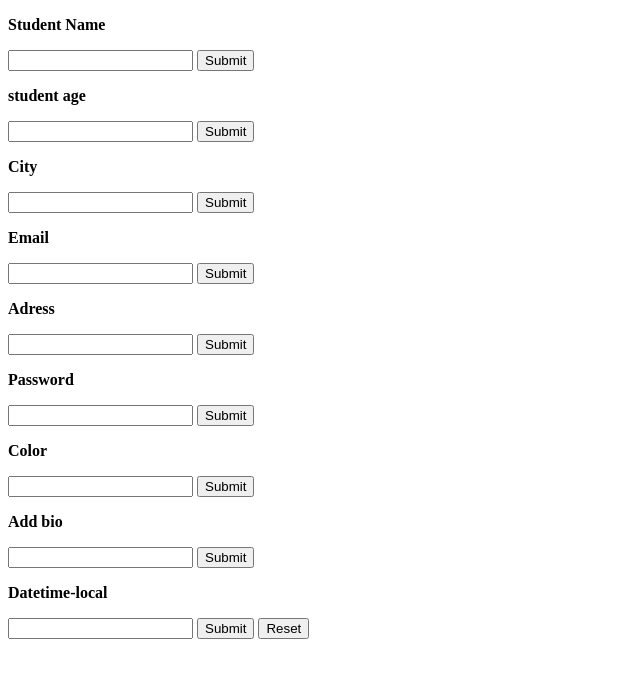
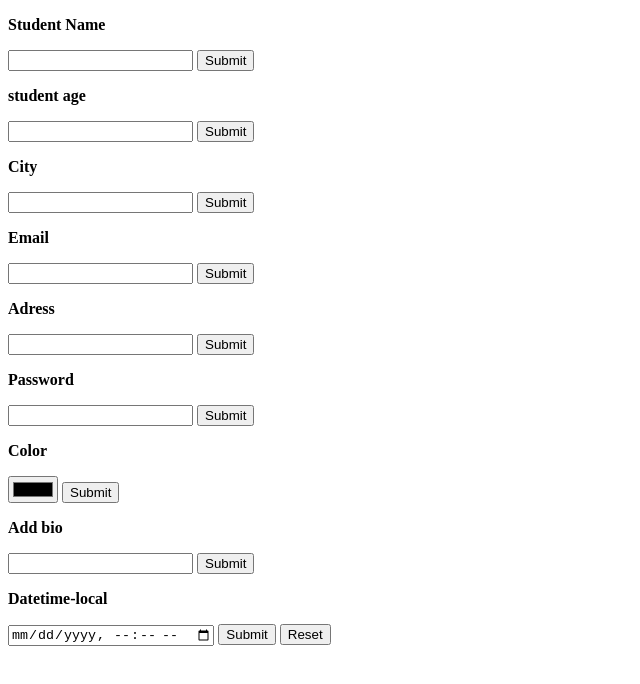
Before and after one commit to MariamLapachi/davaleba-31-formebi, a plain HTML site: page index.html in a window 1280 px wide. Shown: the whole page, without its empty margins (0-640 px from the left). Drawn offline with Linux system fonts and the light colour scheme.

Commit message:
Update index.html

```diff
--- a/index.html
+++ b/index.html
@@ -16,22 +16,22 @@
     <input type="text">
     <input type="submit">
     <p><b>Email</b></p>
-    <input type="text">
+    <input type="email">
     <input type="submit">
     <p><b>Adress</b></p>
     <input type="text">
     <input type="submit">
     <p><b>Password</b></p>
-    <input type="text">
+    <input type="password">
     <input type="submit">
     <p><b>Color</b></p>
-    <input type="text">
+    <input type="color">
     <input type="submit">
     <p><b>Add bio</b></p>
     <input type="text">
     <input type="submit">
     <p><b>Datetime-local</b></p>
-    <input type="text">
+    <input type="datetime-local">
     <input type="submit"> <input type="reset">
 </body>
 </html>
```
